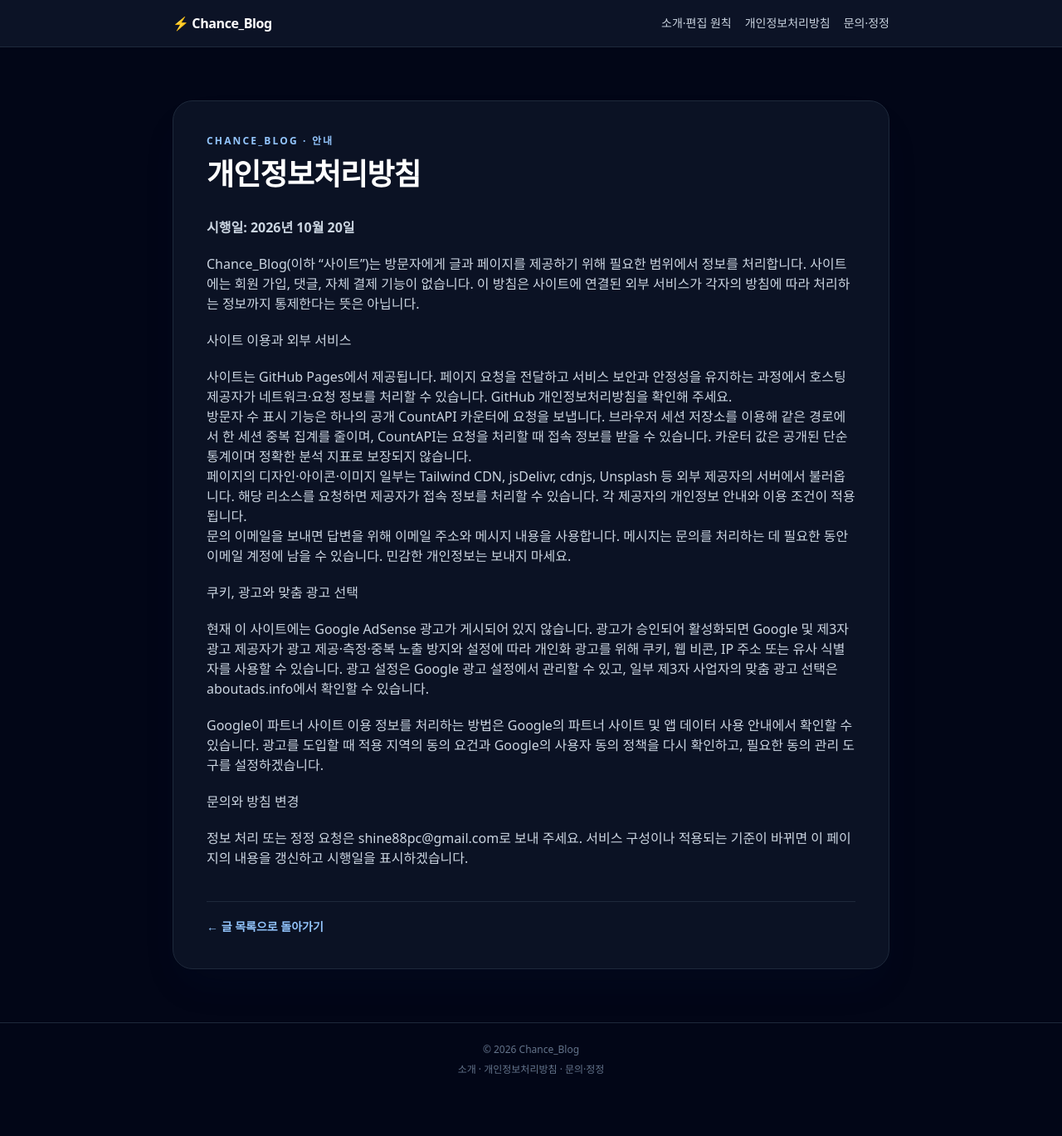
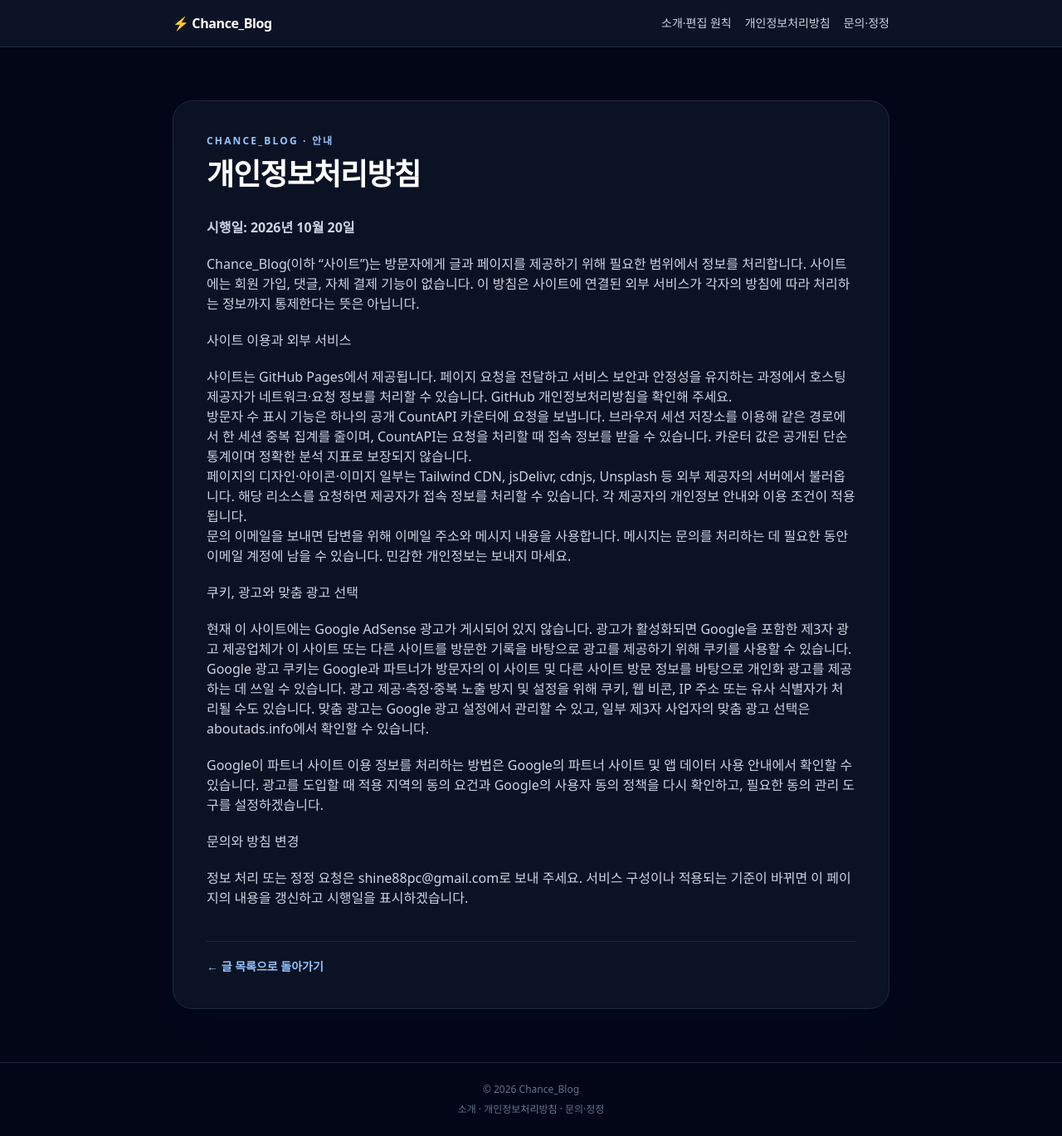
Before and after one commit to shine88pc/chanceblog, a Jekyll site: the page built from privacy.md, in a window 1280 px wide. Shown: the whole page at 83% size. Built offline with Jekyll 4.4.1, drawn with Linux system fonts in a browser that asks for light colours; nearby versions of some CDN libraries; before the commit the page ends 1321 px from its top, so only the background shows below that.

Commit message:
Clarify advertising cookie disclosure

```diff
--- a/privacy.md
+++ b/privacy.md
@@ -18,7 +18,7 @@ Chance_Blog(이하 “사이트”)는 방문자에게 글과 페이지를 제
 
 ## 쿠키, 광고와 맞춤 광고 선택
 
-현재 이 사이트에는 Google AdSense 광고가 게시되어 있지 않습니다. 광고가 승인되어 활성화되면 Google 및 제3자 광고 제공자가 광고 제공·측정·중복 노출 방지와 설정에 따라 개인화 광고를 위해 쿠키, 웹 비콘, IP 주소 또는 유사 식별자를 사용할 수 있습니다. 광고 설정은 [Google 광고 설정](https://adssettings.google.com/)에서 관리할 수 있고, 일부 제3자 사업자의 맞춤 광고 선택은 [aboutads.info](https://www.aboutads.info/choices/)에서 확인할 수 있습니다.
+현재 이 사이트에는 Google AdSense 광고가 게시되어 있지 않습니다. 광고가 활성화되면 Google을 포함한 제3자 광고 제공업체가 이 사이트 또는 다른 사이트를 방문한 기록을 바탕으로 광고를 제공하기 위해 쿠키를 사용할 수 있습니다. Google 광고 쿠키는 Google과 파트너가 방문자의 이 사이트 및 다른 사이트 방문 정보를 바탕으로 개인화 광고를 제공하는 데 쓰일 수 있습니다. 광고 제공·측정·중복 노출 방지 및 설정을 위해 쿠키, 웹 비콘, IP 주소 또는 유사 식별자가 처리될 수도 있습니다. 맞춤 광고는 [Google 광고 설정](https://adssettings.google.com/)에서 관리할 수 있고, 일부 제3자 사업자의 맞춤 광고 선택은 [aboutads.info](https://www.aboutads.info/choices/)에서 확인할 수 있습니다.
 
 Google이 파트너 사이트 이용 정보를 처리하는 방법은 [Google의 파트너 사이트 및 앱 데이터 사용 안내](https://policies.google.com/technologies/partner-sites?hl=ko)에서 확인할 수 있습니다. 광고를 도입할 때 적용 지역의 동의 요건과 Google의 사용자 동의 정책을 다시 확인하고, 필요한 동의 관리 도구를 설정하겠습니다.
 
```
